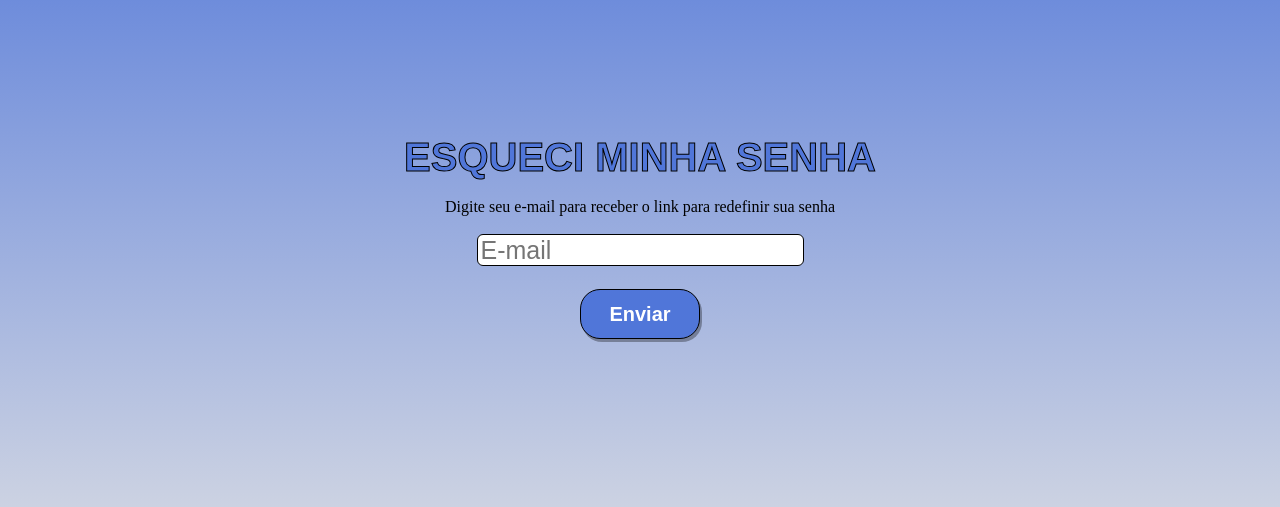
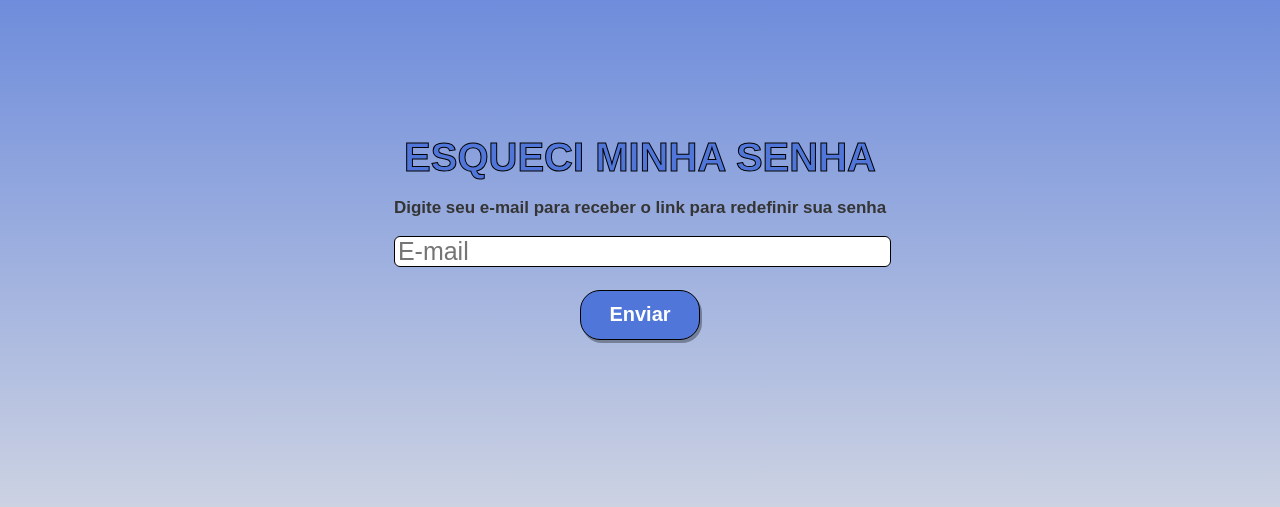
Before and after one commit to xandjr/recitech, a PHP site: page /esquecisenha.html in a window 1280 px wide. Shown: the part 163-670 px from the top of the page. Run offline with PHP 8.4, Linux system fonts and the light colour scheme.

Commit message:
Add files via upload

```diff
--- a/css/style.css
+++ b/css/style.css
@@ -24,14 +24,15 @@
 }
 .caixa-cadastro{
     font-size: 25px;
-    height: 30px;
+    width: 100%;
+    height: 100%;
     border-radius: 6px;
     border: solid 0.5px;
     padding-left: 3px;
     margin-bottom: 5px;
 }
-.logo-pequena{
-    width: 300px;
+.logo{
+    width: 150px;
 }
 .botao{
     font-size: 20px;
@@ -76,3 +77,9 @@
 .botao-cadastrar:hover{
     color: rgb(4, 0, 252);
 }
+.fonte-esquecisenha{
+    font-family: Arial, Helvetica, sans-serif;
+    color: #353535;
+    font-weight: bold;
+    font-size: 17px;
+}
```
